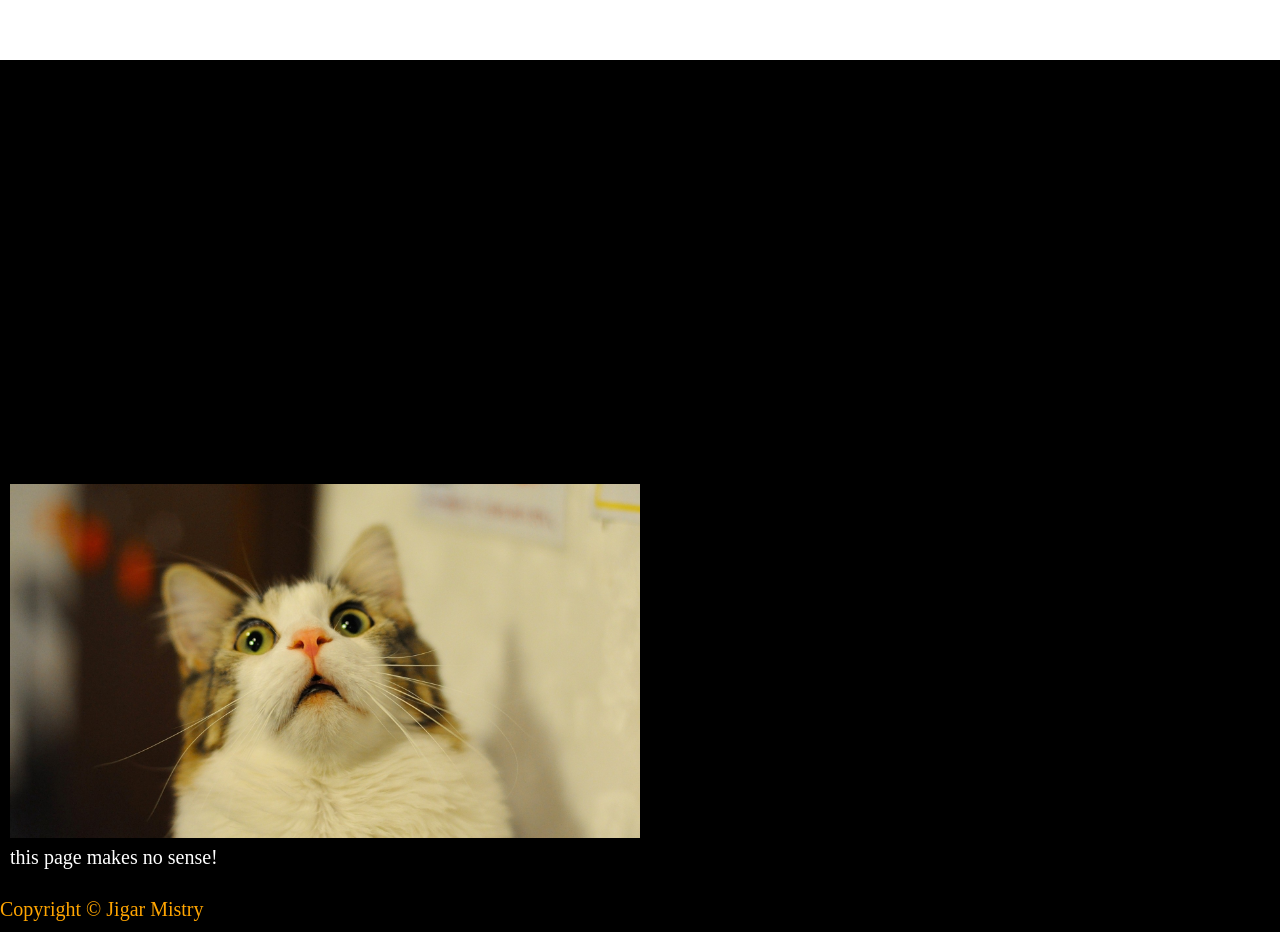
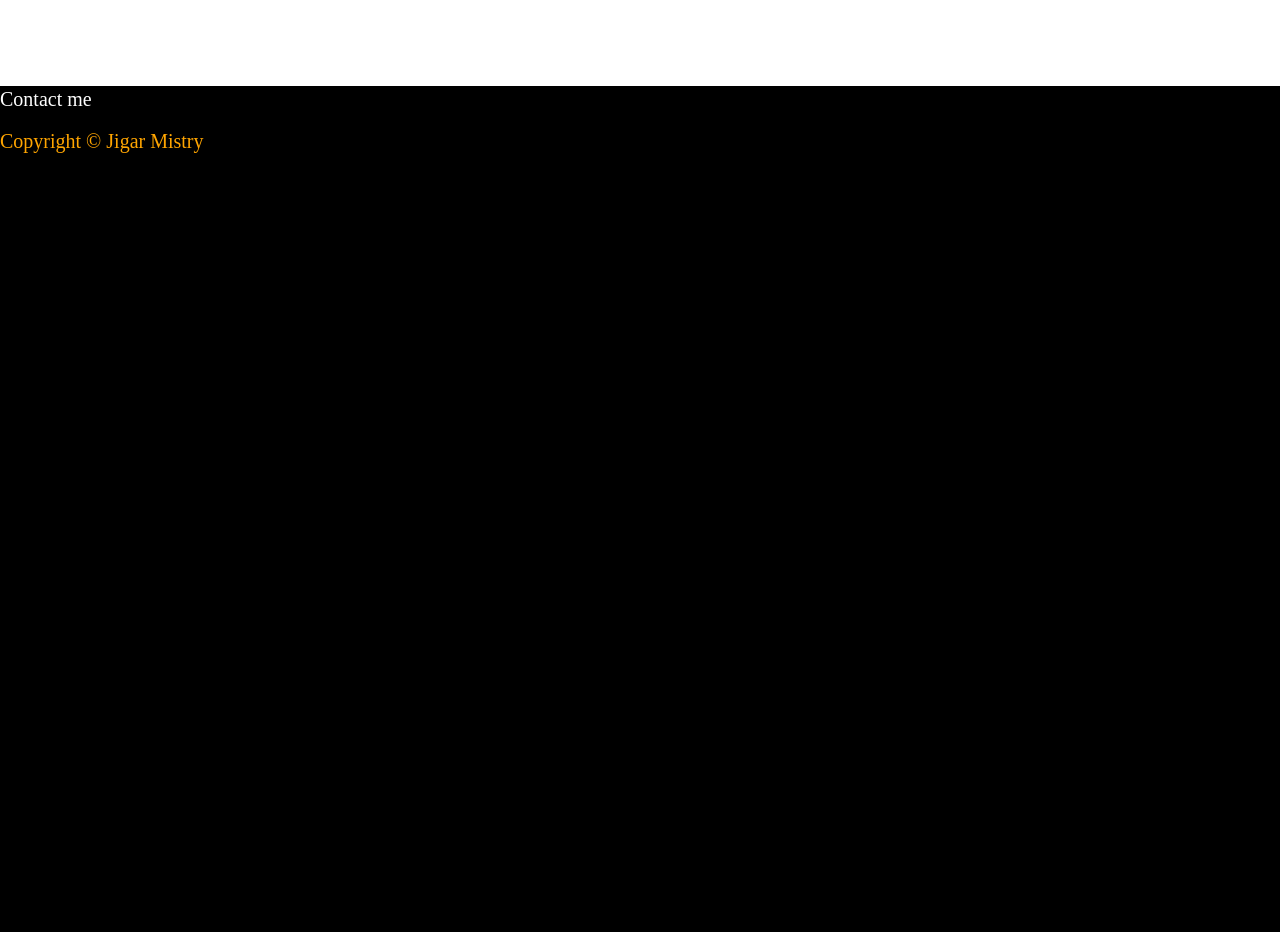
Before and after one commit to AlienDr0id/about_me, a plain HTML site: page index.html in a window 1280 px wide. Shown: the part 1540-2472 px from the top of the page. After the commit the page ends 1704 px from the top, so only its background shows below. Drawn offline with Linux system fonts and the light colour scheme.

Commit message:
Added more information on the website, like contact me

```diff
--- a/index.html
+++ b/index.html
@@ -12,8 +12,11 @@
 </head>
 
 <h1>
-  Hello World...
+  Jigar Mistry
 </h1>
+<h2>
+  Mechanical Engineer
+</h2>
 
 <article id="article">
 
@@ -27,12 +30,11 @@
 
 </article>
 
-<figure id="figure1">
-  <img src="cat2.jpg" width="50%" alt="The Cat" />
-  <figcaption>
-    this page makes no sense!
-  </figcaption>
-</figure>
+</head>
+
+<h3>
+  Contact me
+</h3>
 
 
 <br>
```
